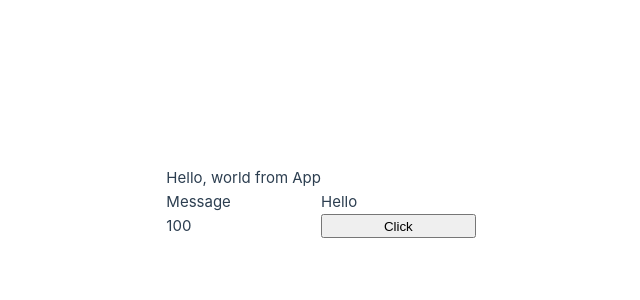
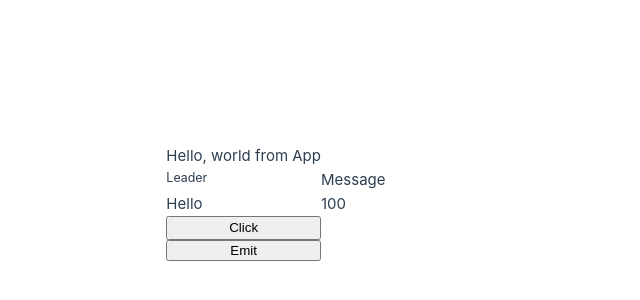
Before and after one commit to Andarilz/Vue-Refresh, a Vue app: page / in a window 1280 px wide. Shown: the part 198-498 px from the top of the page, without its empty margins (319-959 px from the left). Built offline with nearby package versions, Linux system fonts and the light colour scheme.

Commit message:
Event emitter

```diff
--- a/src/App.vue
+++ b/src/App.vue
@@ -7,6 +7,7 @@ export default {
 
   setup(){
     const message = ref("Hello, world from App")
+    const dataInf = ref("Leader")
     const num = ref(0)
     const obj = reactive({
       name: "Data",
@@ -42,6 +43,8 @@ export default {
       }
     })
 
+    const alertRemove = (data) => alert("Deleted from " + data)
+
     return {
       message,
       num,
@@ -53,7 +56,9 @@ export default {
       nameAnother,
       doublePrice,
       price,
-      priceCheck
+      priceCheck,
+      dataInf,
+      alertRemove
     }
   }, components: {
 		Card
@@ -94,7 +99,7 @@ export default {
 
   -->
 
-  <Card :stock="message" />
+  <Card :stock="message" :trio="dataInf" @remove="alertRemove" />
 
 </template>
 
--- a/src/components/Card.vue
+++ b/src/components/Card.vue
@@ -8,9 +8,14 @@ export default {
 		stock: {
 			type: String,
 			required: true
+		},
+		trio: {
+			type: String,
+			required: true
 		}
 	},
-	setup(props){
+	emits: ["remove"],
+	setup(props, context){
 
 		const mess = ref("Message")
 
@@ -29,13 +34,19 @@ export default {
 
 		const propsName = props.stock
 
+		const trio = props.trio
+
+		const emitHandler = () => context.emit("remove", info.price)
+
 		return {
 			mess,
 			name,
 			info,
 			infoData,
 			changeName,
-			propsName
+			propsName,
+			trio,
+			emitHandler
 		}
 
 	}
@@ -50,6 +61,8 @@ export default {
 
 <br>
 
+<h5>{{ trio }}</h5>
+
 <p>{{ mess }}</p>
 
 <p>{{ name }}</p>
@@ -58,6 +71,10 @@ export default {
 
 <button @click="changeName">Click</button>
 
+<br>
+
+<button @click="emitHandler">Emit</button>
+
 </template>
 
 <style>
```
